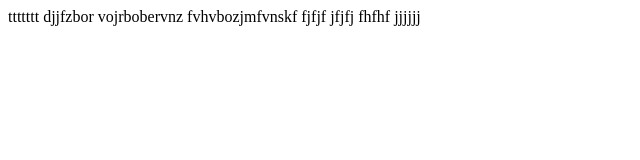
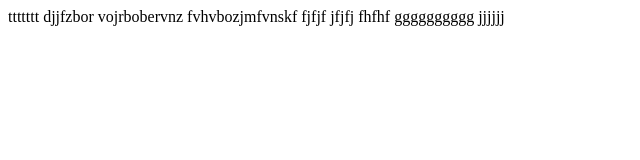
Before and after one commit to katoudevb/ff, a plain HTML site: page index.html in a window 1280 px wide. Shown: the whole page, without its empty margins (0-640 px from the left). Drawn offline with Linux system fonts and the light colour scheme.

Commit message:
index.html

```diff
--- a/index.html
+++ b/index.html
@@ -16,7 +16,7 @@ fjfjf
 jfjfj
 fhfhf
 
-
+gggggggggg
 
 
 jjjjjj
```
